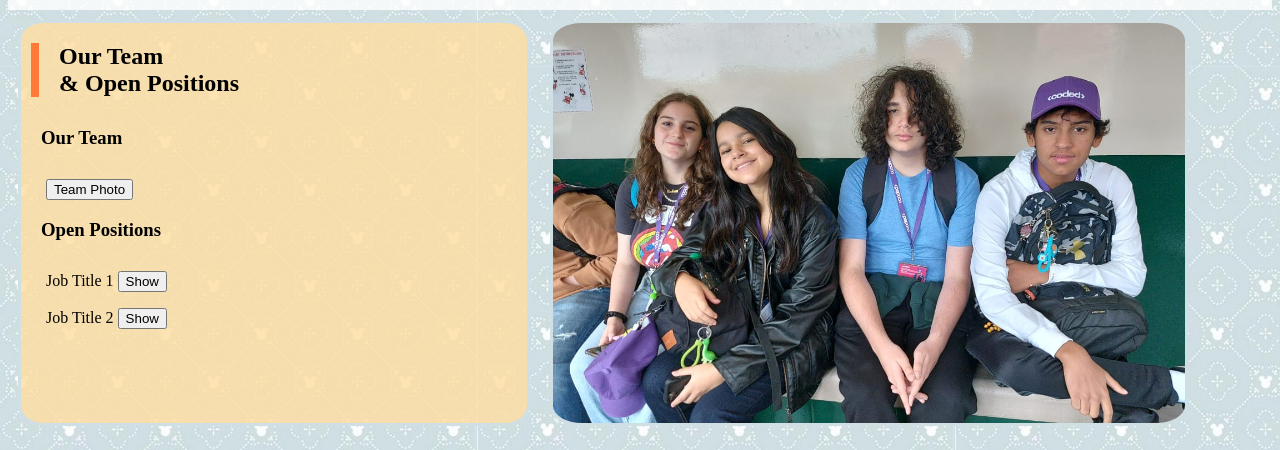
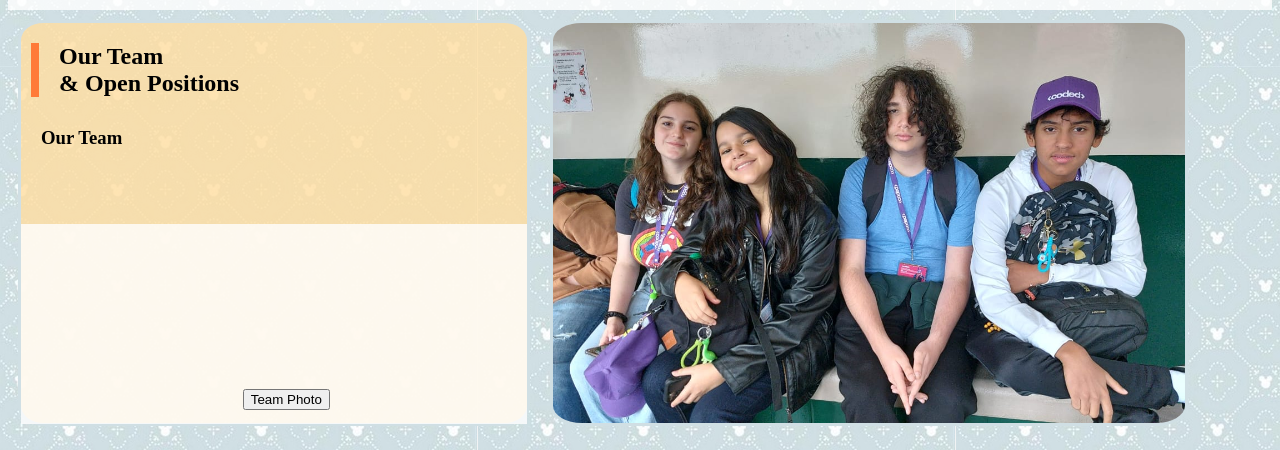
Before and after one commit to z1z1z1x/z1z1z1x.github.io, a plain HTML site: page index.html in a window 1280 px wide. Shown: the part 410-860 px from the top of the page. Drawn offline with nearby package versions, Linux system fonts and the light colour scheme.

Commit message:
textsshit

```diff
--- a/style.css
+++ b/style.css
@@ -126,3 +126,14 @@ ul {
   width: 90%;
   font-size: 18px;
 }
+
+p {
+  color: #ba2c2c;
+  font-size: 75px;
+  text-align: center;
+  font-family: 'Georgia';
+  height: 100px;
+  padding-top: 100px;
+  background-color: rgba(255,255,255, 0.8);
+
+}
```
